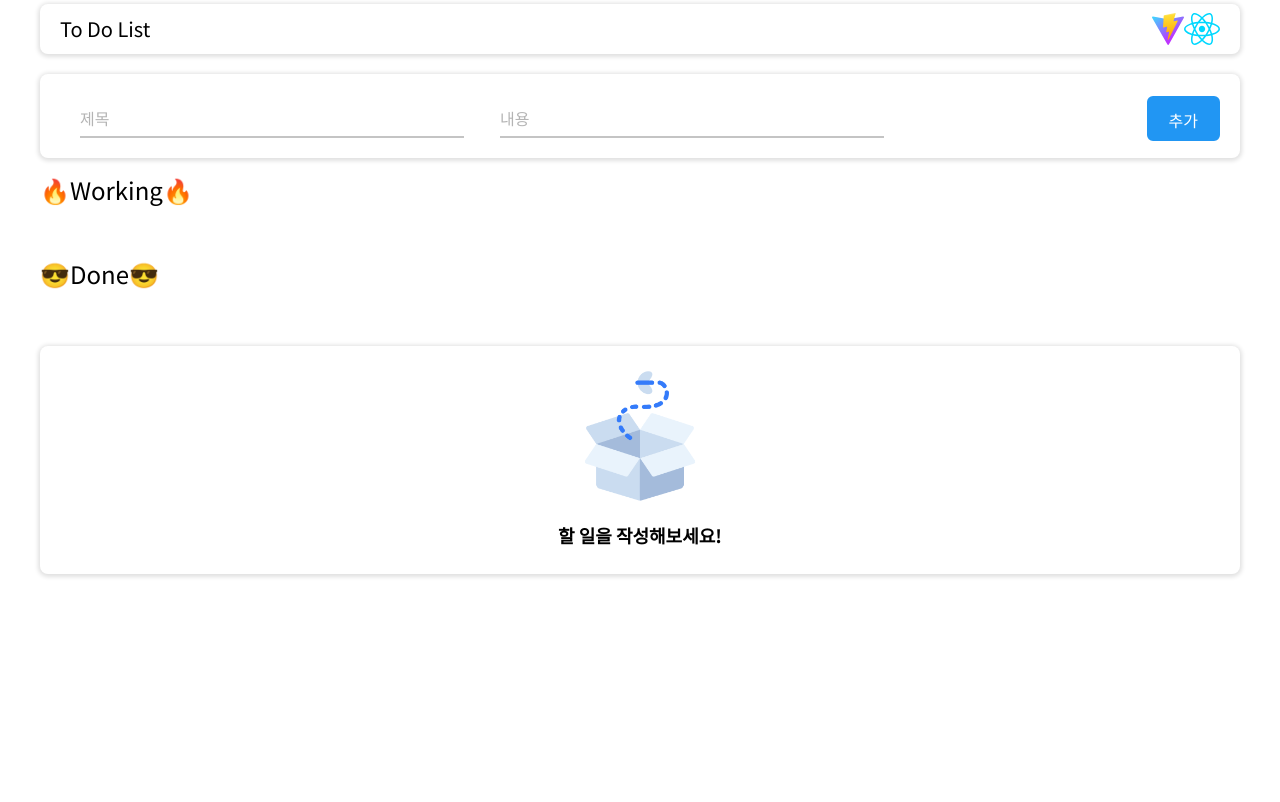
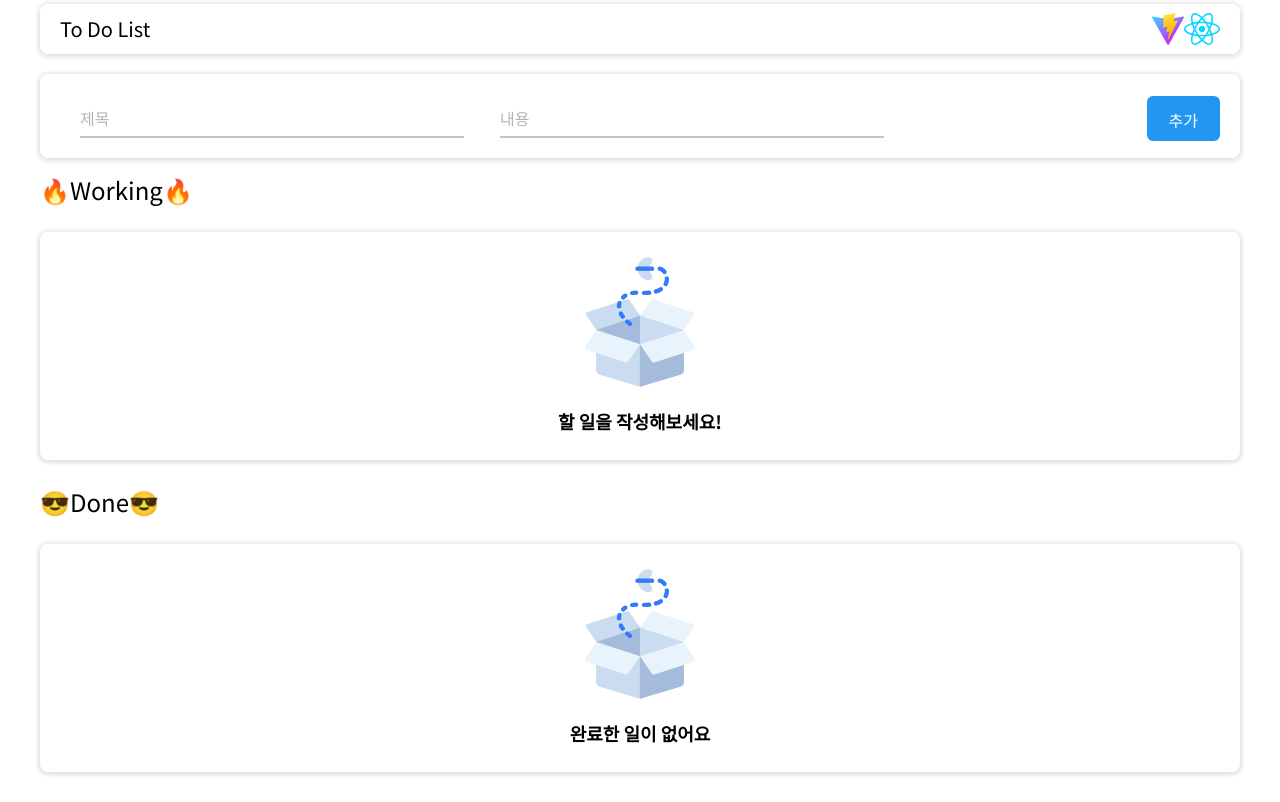
Before and after one commit to synuns/toDoList, a React (Vite) app: page / in a window 1280 px wide. Built offline with nearby package versions, Linux system fonts and the light colour scheme.

Commit message:
✨ Show Empty state

```diff
--- a/src/components/Empty.jsx
+++ b/src/components/Empty.jsx
@@ -8,7 +8,7 @@ const StyledEmpty = styled.div`
   justify-content: center;
   align-items: center;
   width: 100%;
-  margin-bottom: 20px;
+  margin: 30px 0;
   border-radius: 8px;
   box-shadow: 0px 1px 4px 2px rgba(0, 0, 0, 0.12);
 
--- a/src/components/ToDoList.jsx
+++ b/src/components/ToDoList.jsx
@@ -28,7 +28,21 @@ const ToDoList = ({ data, onRemove, onToggle }) => {
   return (
     <ToDoBox>
       <h1 className="subtitle">🔥Working🔥</h1>
-      <CardList>
+      {toDos.length !== 0 ? (
+        <CardList>
+          {toDos.map((toDo) => (
+            <ToDoCard
+              data={toDo}
+              key={toDo.id}
+              onRemove={onRemove}
+              onToggle={onToggle}
+            />
+          ))}
+        </CardList>
+      ) : (
+        <Empty>할 일을 작성해보세요!</Empty>
+      )}
+      {/* <CardList>
         {toDos &&
           toDos.map((toDo) => (
             <ToDoCard
@@ -38,11 +52,11 @@ const ToDoList = ({ data, onRemove, onToggle }) => {
               onToggle={onToggle}
             />
           ))}
-      </CardList>
+      </CardList> */}
       <h1 className="subtitle">😎Done😎</h1>
-      <CardList>
-        {dones &&
-          dones.map((done) => (
+      {dones.length !== 0 ? (
+        <CardList>
+          {dones.map((done) => (
             <ToDoCard
               data={done}
               key={done.id}
@@ -50,8 +64,10 @@ const ToDoList = ({ data, onRemove, onToggle }) => {
               onToggle={onToggle}
             />
           ))}
-      </CardList>
-      <Empty>할 일을 작성해보세요!</Empty>
+        </CardList>
+      ) : (
+        <Empty>완료한 일이 없어요</Empty>
+      )}
     </ToDoBox>
   );
 };
```
